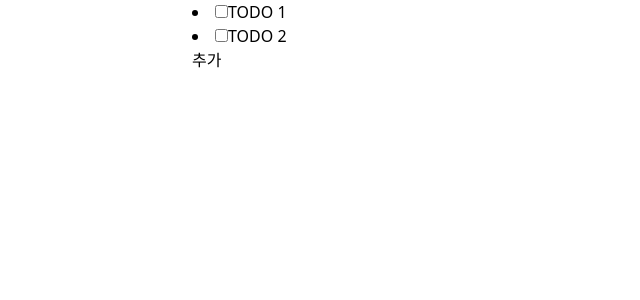
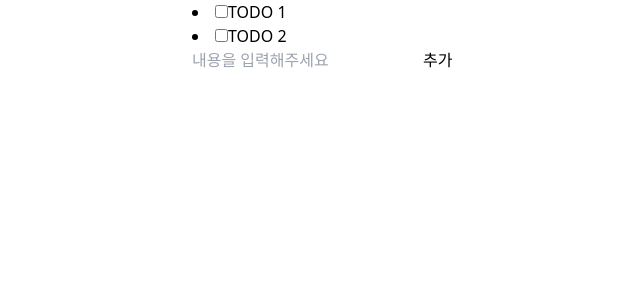
Before and after one commit to UHyun-K/wanted-pre-onboarding-frontend, a React (Create React App) app: page /todo in a window 1280 px wide. Shown: the top 300 px of the page, without its empty margins (160-800 px from the left). Built offline with nearby package versions, Linux system fonts and the light colour scheme; sample sign-in values are in the browser's storage.

Commit message:
[FEAT]: toDo생성하기

```diff
--- a/src/pages/ToDos.jsx
+++ b/src/pages/ToDos.jsx
@@ -1,11 +1,26 @@
-import React from "react";
+import React, { useRef, useState } from "react";
 
 export default function ToDos() {
+    const [toDos, setToDos] = useState([]);
+    const [toDo, setToDo] = useState("");
+    const inputRef = useRef();
+    console.log("toDos:", toDos);
+    const handleValid = (e) => {
+        e.preventDefault();
+        setToDos((oldToDos) => [{ text: toDo, id: Date.now() }, ...oldToDos]);
+        setToDo("");
+    };
+    const onChange = (e) => {
+        const {
+            currentTarget: { value },
+        } = e;
+        setToDo(value);
+    };
     return (
         <div>
             <li>
                 <label>
-                    <input type="checkbox" data-testid="new-todo-input" />
+                    <input type="checkbox" />
                     <span>TODO 1</span>
                 </label>
             </li>
@@ -15,8 +30,21 @@ export default function ToDos() {
                     <span>TODO 2</span>
                 </label>
             </li>
-
-            <button data-testid="new-todo-add-button">추가</button>
+            <div>
+                <form onSubmit={handleValid}>
+                    <input
+                        type="text"
+                        data-testid="new-todo-input"
+                        placeholder="내용을 입력해주세요"
+                        value={toDo}
+                        ref={inputRef}
+                        onChange={onChange}
+                    />
+                    <button type="submit" data-testid="new-todo-add-button">
+                        추가
+                    </button>
+                </form>
+            </div>
         </div>
     );
 }
```
